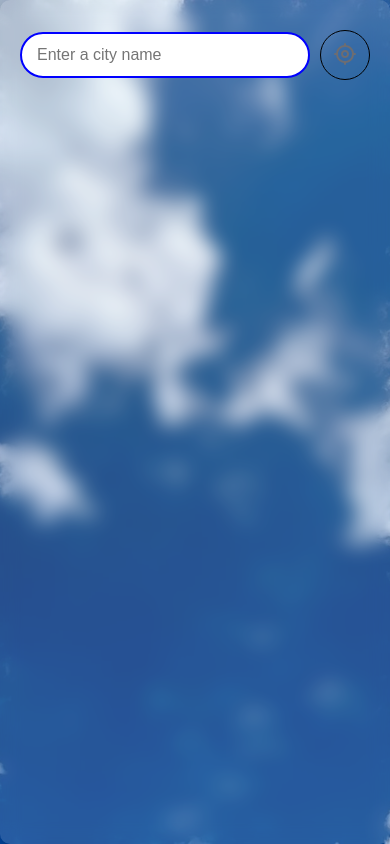
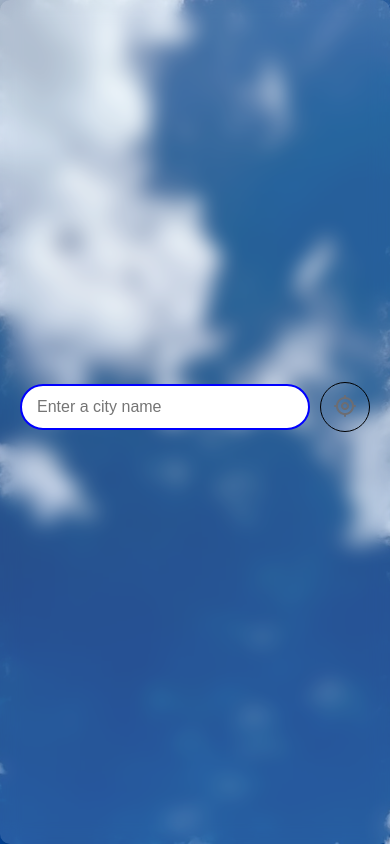
Before and after one commit to JeffBoat-19/Your-Weather, a React (Vite) app: page / in a window 390 px wide. Built offline with nearby package versions, Linux system fonts and the light colour scheme.

Commit message:
Removed extra space below the container

```diff
--- a/src/index.css
+++ b/src/index.css
@@ -28,7 +28,6 @@ body {
   min-height: 100vh;
   box-shadow: 0 4px 10px rgba(0, 0, 0, 0.1);
 }
-
 .search-form {
   display: flex;
   justify-content: center;
@@ -137,6 +136,9 @@ body {
 }
 
 @media (max-width: 768px) {
+  .container {
+    justify-content: space-around;
+  }
   .weather-temperature {
     font-size: 45px;
   }
```
